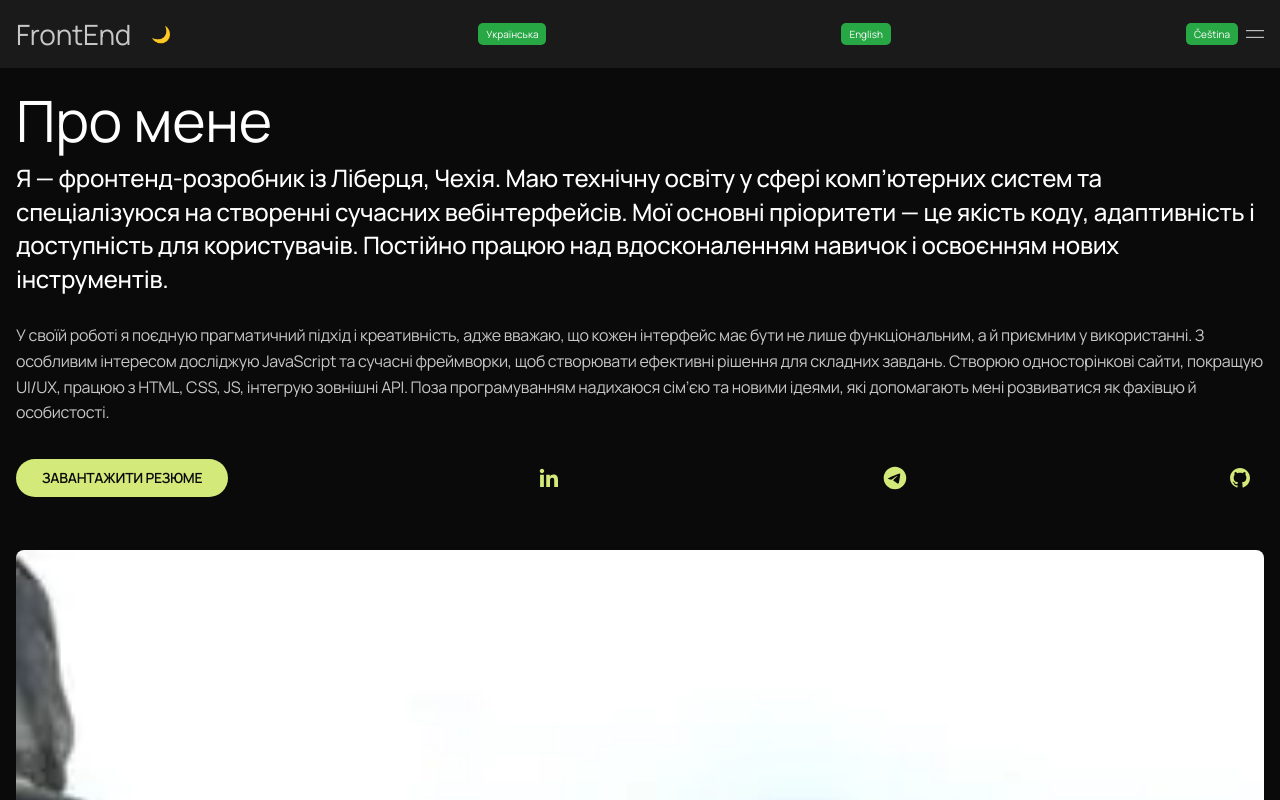
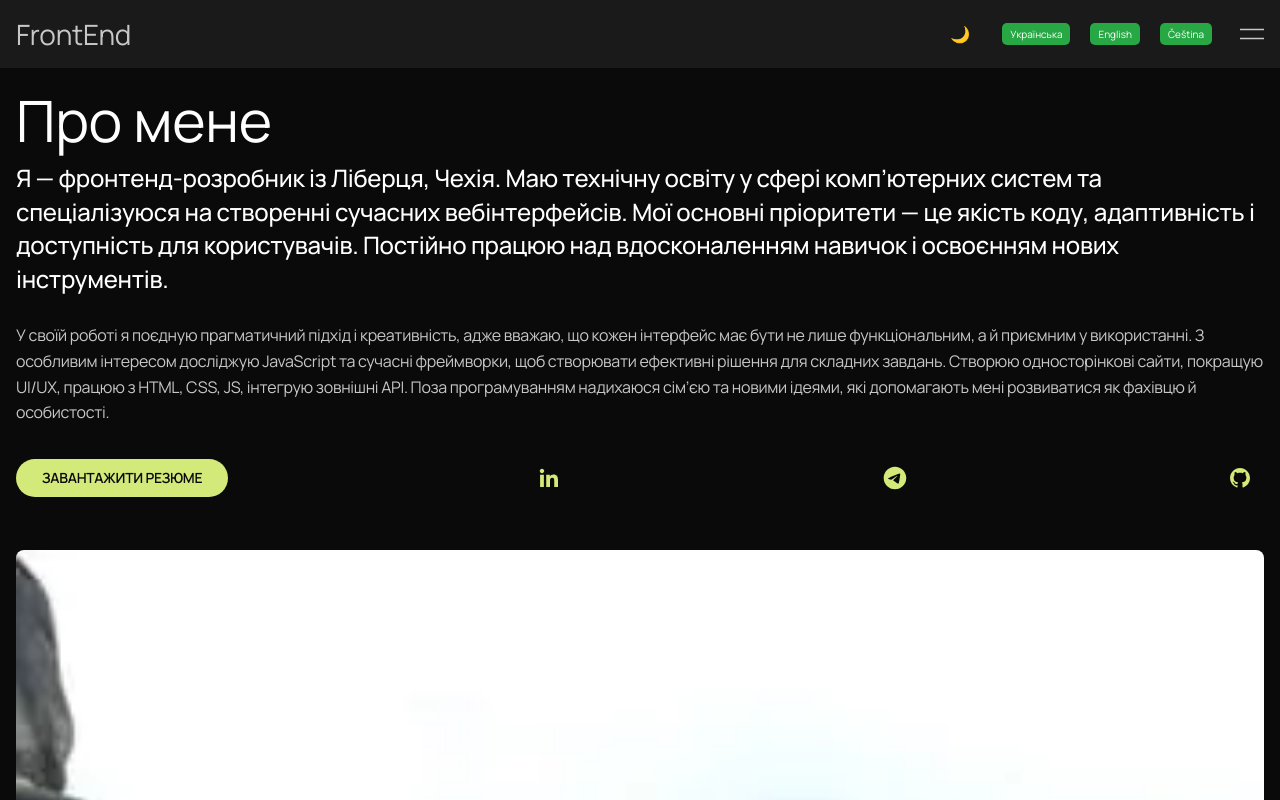
Before and after one commit to ljresetl/portfolio-frontend-react, a React (Vite) app: page / in a window 1280 px wide. Shown: the top 800 px of the page. Built offline with nearby package versions, Linux system fonts and the light colour scheme.

Commit message:
header-768

```diff
--- a/src/components/Header/Header.module.scss
+++ b/src/components/Header/Header.module.scss
@@ -5,9 +5,9 @@
   background-color: #1b1a1a;
   .container {
     display: flex;
-    flex-direction: row;
+    // flex-direction: row;
     align-items: center;
-    justify-content: space-between;
+    // justify-content: space-between;
     margin: 0 auto;
     text-align: center;
     padding: 0px 16px;
@@ -80,3 +80,18 @@
     height: 20px;
   }
 }
+
+// планшет
+@media screen and (min-width: 768px) {
+  .container {
+    .language_switcher {
+      justify-content: flex-end;
+      gap: 20px;
+    }
+    .burger_menu_icon {
+      margin-left: 20px;
+      width: 24px;
+      height: 24px;
+    }
+  }
+}
```
